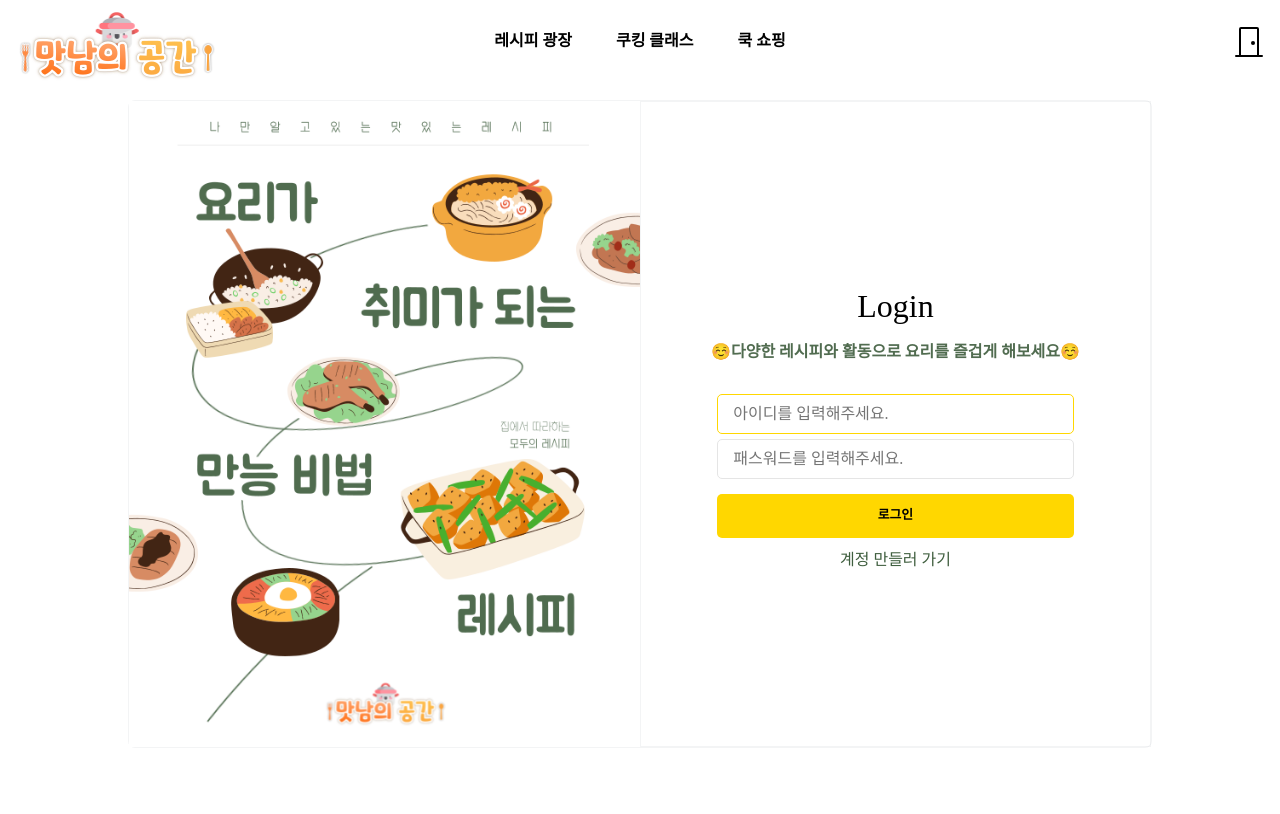
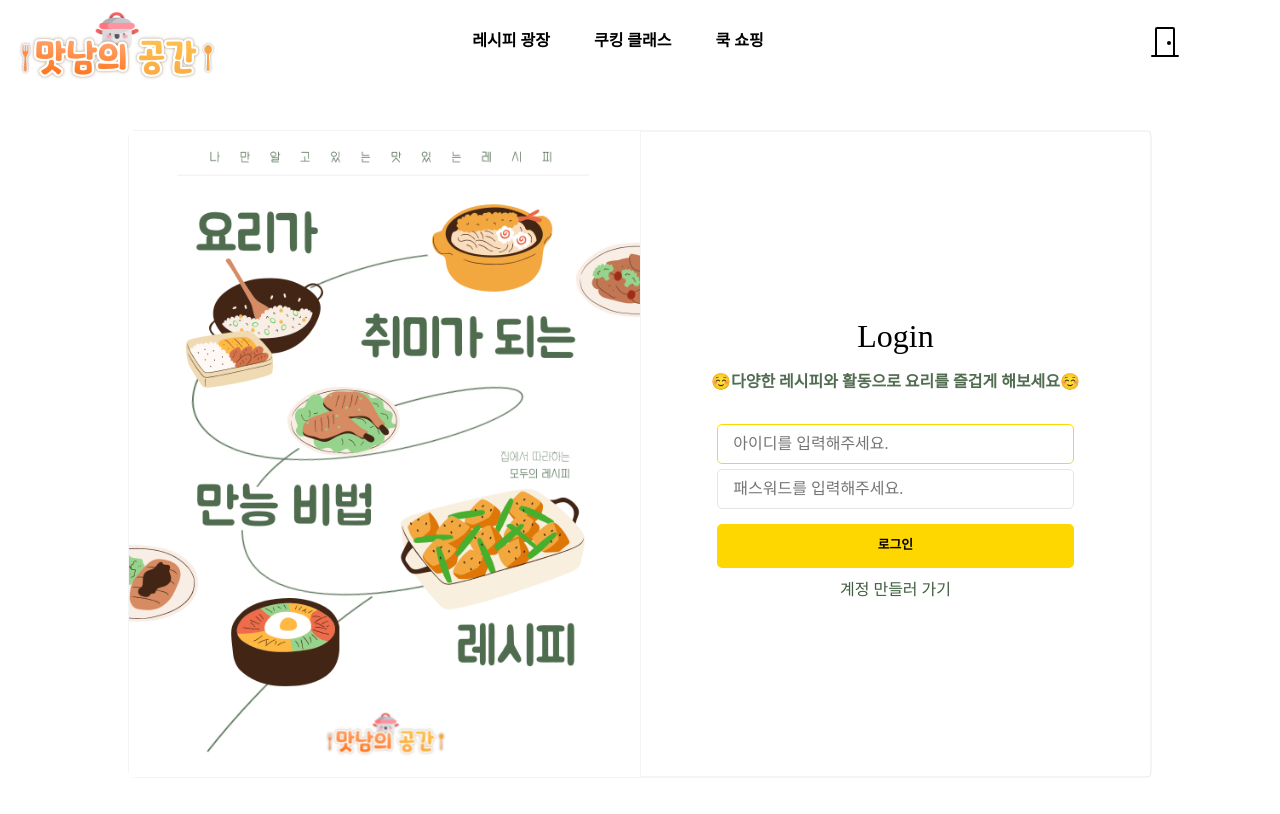
Before and after one commit to inseongei/Cooking, a React (Create React App) app: page /Login in a window 1280 px wide. Built offline with nearby package versions, Linux system fonts and the light colour scheme; a web font is replaced by a local one.

Commit message:
헤더 라우터 설정 및 스타일 변경

```diff
--- a/src/components/Header.jsx
+++ b/src/components/Header.jsx
@@ -16,16 +16,19 @@ export default function Header() {
           </Link>
         </div>
         <ul className="Menu-list">
-          <li>레시피 광장</li>
-          <li>쿠킹 클래스</li>
-          <li>쿡 쇼핑</li>
-          <li className="menu-login">로그인</li>
+          <li className="Menu">레시피 광장</li>
+          <li className="Menu">쿠킹 클래스</li>
+          <li className="Menu">쿡 쇼핑</li>
+          <Link to="/Login" className="Menu">
+            <li className=" menu-login">로그인</li>
+          </Link>
         </ul>
         <div className="login-box">
           <Link to="/Login">
             <BsDoorClosed className="login-btn" />
           </Link>
         </div>
+
         <GiHamburgerMenu className="Menu-icon" onClick={() => setMenu(!menu)} />
       </div>
     </Container>
@@ -35,6 +38,7 @@ export default function Header() {
 const Container = styled.div`
   width: 100%;
   height: 8vh;
+  margin-bottom: 30px;
   .header-container {
     display: flex;
     justify-content: space-between;
@@ -54,7 +58,7 @@ const Container = styled.div`
     display: flex;
   }
 
-  .Menu-list li {
+  .Menu {
     padding: 15px;
     margin: 0 7px;
     border-radius: 7px;
@@ -70,11 +74,12 @@ const Container = styled.div`
   .login-box {
     width: 200px;
     margin-right: 15px;
+    display: flex;
+    justify-content: center;
   }
 
   .login-btn {
     font-size: 2rem;
-    float: right;
   }
 
   .login-btn:hover {
@@ -95,7 +100,7 @@ const Container = styled.div`
     display: none;
   }
 
-  @media screen and (max-width: 768px) {
+  @media screen and (max-width: 991px) {
     .header-container {
       align-items: flex-start;
       flex-direction: column;
@@ -110,10 +115,7 @@ const Container = styled.div`
       background-color: #fff;
     }
 
-    .Menu-list li:nth-child(1) {
-    }
-
-    .Menu-list li {
+    .Menu {
       width: 100%;
       text-align: center;
       border-bottom: 1px solid rgb(229, 229, 229);
@@ -132,6 +134,8 @@ const Container = styled.div`
 
     .Menu-icon {
       display: block;
+      top: 5%;
+      right: 4%;
     }
 
     .menu-login {
```
